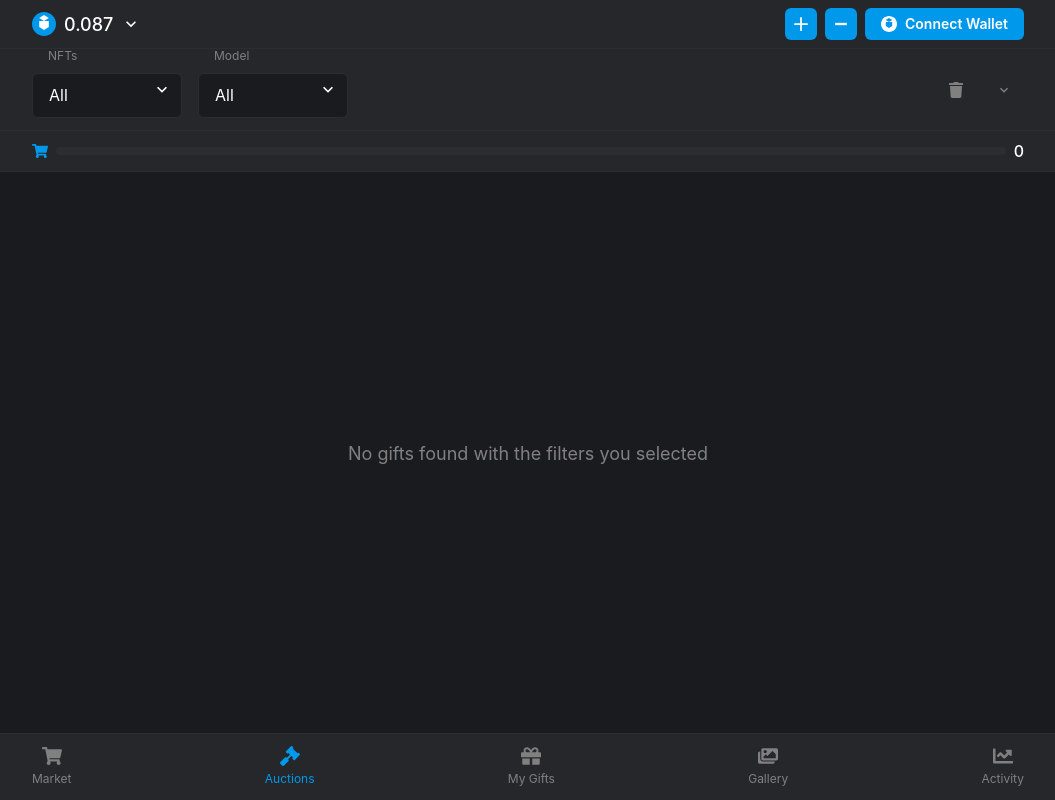
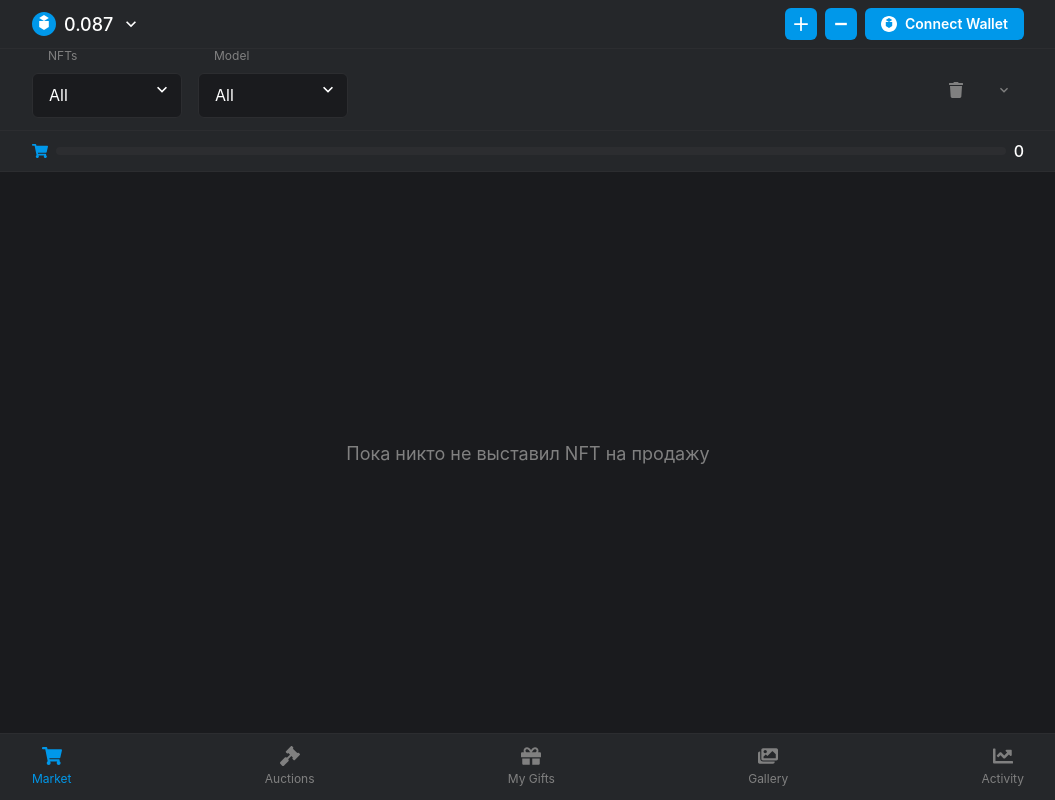
Before and after one commit to useriiefokrjkgjrkgkgkjkg/telegram-nft-marketplace, a Next.js app: page / in a window 1280 px wide. Shown: the whole page, without its empty margins (112-1167 px from the left). Built offline with nearby package versions, Linux system fonts and the light colour scheme.

Commit message:
Change default active tab to Market

```diff
--- a/app/page.tsx
+++ b/app/page.tsx
@@ -50,7 +50,7 @@ const SmallTonLogo = () => (
 export default function Home() {
   const [balance] = useState('0.087');
   const [connectedWallet, setConnectedWallet] = useState<string | null>(null);
-  const [activeTab, setActiveTab] = useState('auctions');
+  const [activeTab, setActiveTab] = useState('market');
   const toast = useToast();
 
   // Загружаем сохраненный адрес кошелька при запуске
```
